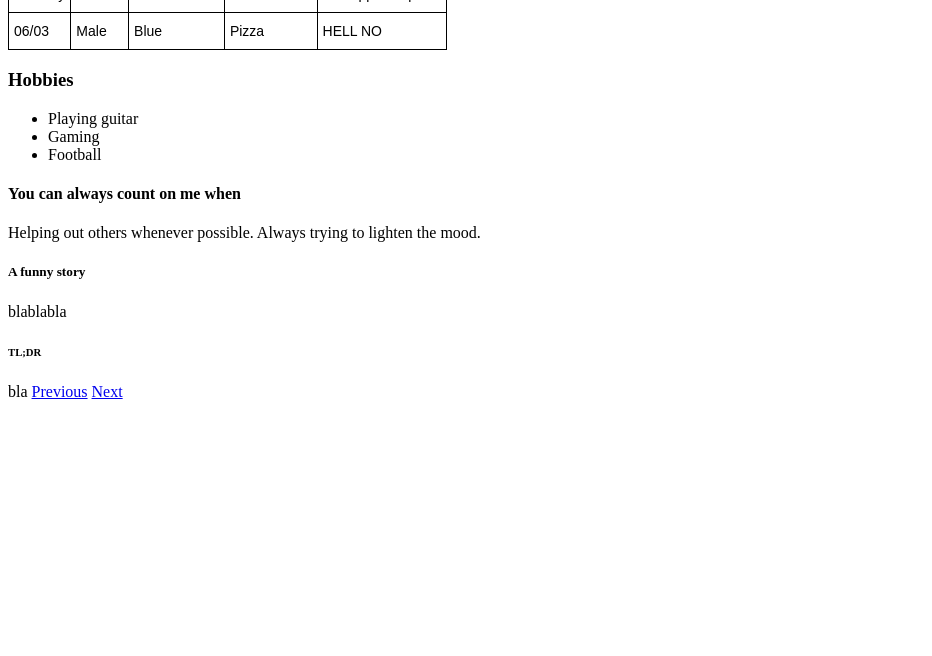
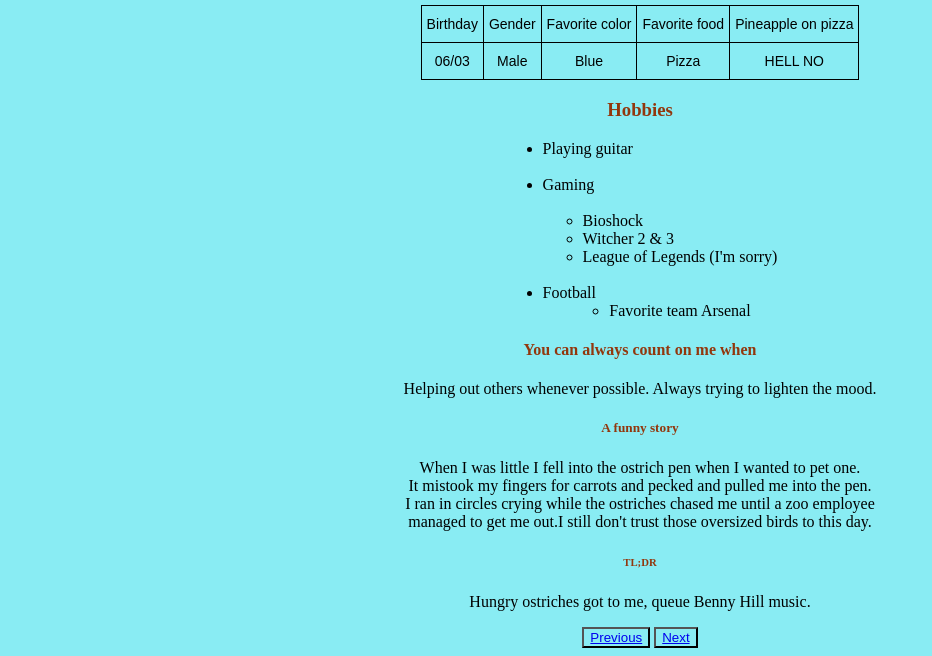
Before and after one commit to AaronDenHond/css-introduction, a plain HTML site: page index.html in a window 1280 px wide. Shown: the part 178-834 px from the top of the page, without its empty margins (0-932 px from the left). Before the commit the page ends 800 px from the top, so only its background shows below. Drawn offline with Linux system fonts and the light colour scheme.

Commit message:
current project css updates

```diff
--- a/index.html
+++ b/index.html
@@ -3,55 +3,80 @@
     <meta charset="UTF-8">
     <meta http-equiv="X-UA-Compatible" content="IE=edge">
     <meta name="viewport" content="width=device-width, initial-scale=1.0">
+    <link rel="stylesheet" href="style.css">
     <title>Document</title>
 </head>
 <body>
+  <div class="headerlayout">
  <h1>Aaron Den Hond</h1>
- <i>After rain comes sunshine</i>
+ </div>
+ <div class="center">
+ <p><i>I'm on a seafood diet, I see food and I eat it.</i></p>
+ </div>
+ <div class="center">
  <img src="picbecode.jpg">
+ </div>
+ <div class="headerlayout">
  <h2>Describe yourself in one sentence</h2>
- <style type="text/css">
-    .tg  {border-collapse:collapse;border-spacing:0;}
-    .tg td{border-color:black;border-style:solid;border-width:1px;font-family:Arial, sans-serif;font-size:14px;
-      overflow:hidden;padding:10px 5px;word-break:normal;}
-    .tg th{border-color:black;border-style:solid;border-width:1px;font-family:Arial, sans-serif;font-size:14px;
-      font-weight:normal;overflow:hidden;padding:10px 5px;word-break:normal;}
-    .tg .tg-0lax{text-align:left;vertical-align:top}
-    </style>
- <table class="tg">
+</div>
+<div style="text-align:center;">
+ <table class="table">
     <thead>
       <tr>
-        <th class="tg-0lax">Birthday</th>
-        <th class="tg-0lax">Gender</th>
-        <th class="tg-0lax">Favorite color</th>
-        <th class="tg-0lax">Favorite food</th>
-        <th class="tg-0lax">Pineapple on pizza</th>
+        <th class="table-align">Birthday</th>
+        <th class="table-align">Gender</th>
+        <th class="table-align">Favorite color</th>
+        <th class="table-align">Favorite food</th>
+        <th class="table-align">Pineapple on pizza</th>
       </tr>
     </thead>
     <tbody>
       <tr>
-        <td class="tg-0lax">06/03</td>
-        <td class="tg-0lax">Male</td>
-        <td class="tg-0lax">Blue</td>
-        <td class="tg-0lax">Pizza</td>
-        <td class="tg-0lax">HELL NO</td>
+        <td class="table-align">06/03</td>
+        <td class="table-align">Male</td>
+        <td class="table-align">Blue</td>
+        <td class="table-align">Pizza</td>
+        <td class="table-align">HELL NO</td>
       </tr>
     </tbody>
     </table>
+  </div>
+    <div class="headerlayout">
     <h3>Hobbies</h3>
+  </div>
+  <div class="container">
     <ul>
         <li>Playing guitar</li>
+        <br>
         <li>Gaming</li> <!-- dont forget subitems later -->
+          <ul> <br>
+           <li>Bioshock</li>
+           <li>Witcher 2 & 3</li>
+           <li>League of Legends (I'm sorry)</li></ul>
+           <br>
         <li>Football</li>
+       <ul><li>Favorite team Arsenal</ul></li>
+
     </ul>
+  </div>
+    <div class="headerlayout">
     <h4>You can always count on me when</h4>
-Helping out others whenever possible.
-Always trying to lighten the mood.
+    </div>
+<p>Helping out others whenever possible.
+Always trying to lighten the mood.</p>
+<div class="headerlayout">
 <h5>A funny story</h5>
-blablabla
+</div>
+<div class="container"><p>When I was little I fell into the ostrich pen when I wanted to pet one.<br>
+It mistook my fingers for carrots and pecked and pulled me into the pen.<br>
+I ran in circles crying while the ostriches chased me until a zoo employee managed to
+get me out.I still don't trust those oversized birds to this day.</p>
+</div>
+<div class="headerlayout">
 <h6>TL;DR</h6>
-bla
-<a href="https://www.google.com">Previous</a>
-<a href="https://www.youtube.com">Next</a>
+</div>
+<p>Hungry ostriches got to me, queue Benny Hill music.</p>
+<button><a href="https://www.google.com">Previous</a></button>
+<button><a href="https://www.youtube.com">Next</a></button>
 </body>
 </html>
--- /dev/null
+++ b/style.css
@@ -0,0 +1,19 @@
+.headerlayout{color: rgb(146, 55, 13); text-align: center;}
+*{background-color: rgb(137, 236, 243)}
+.center{text-align: center;}
+.table{border-collapse: collapse; border-spacing: 0; text-align: center;}
+    .table td{border-color:black; border-style: solid; border-width: 1px; font-family:Arial, sans-serif; font-size:14px;
+      padding: 10px 5px; word-break:normal; text-align: center;}
+    .table th{border-color:black;border-style: solid; border-width: 1px; font-family:Arial, sans-serif; font-size: 14px;
+      font-weight: normal; overflow: hidden; padding:10px 5px; word-break: normal;}
+    .table{text-align:center;margin-right:auto; margin-left:auto;}
+    body{text-align: center;}
+.container{
+        flex: display;
+        justify-items: center;
+        width: 500px;
+        margin: auto;
+      }
+ul{display: table;
+margin: 0 auto;
+text-align: left;}
```
